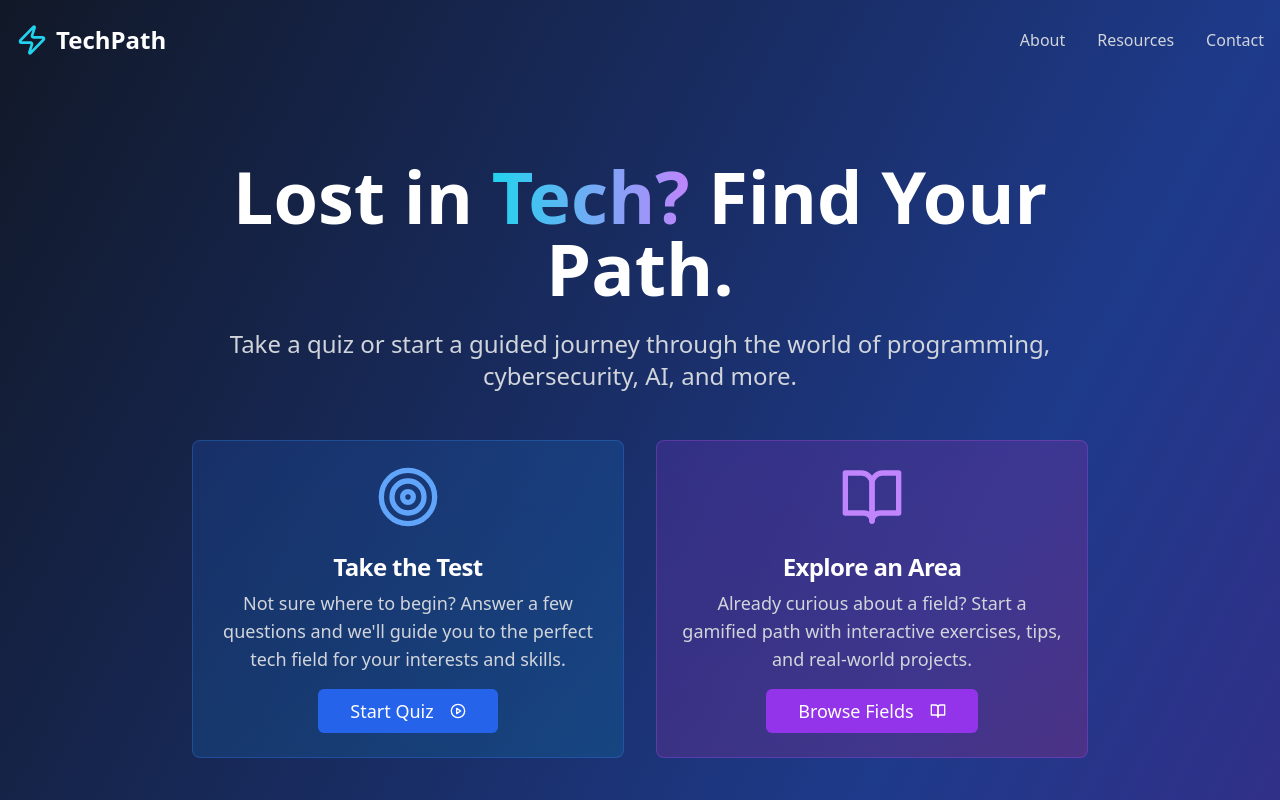
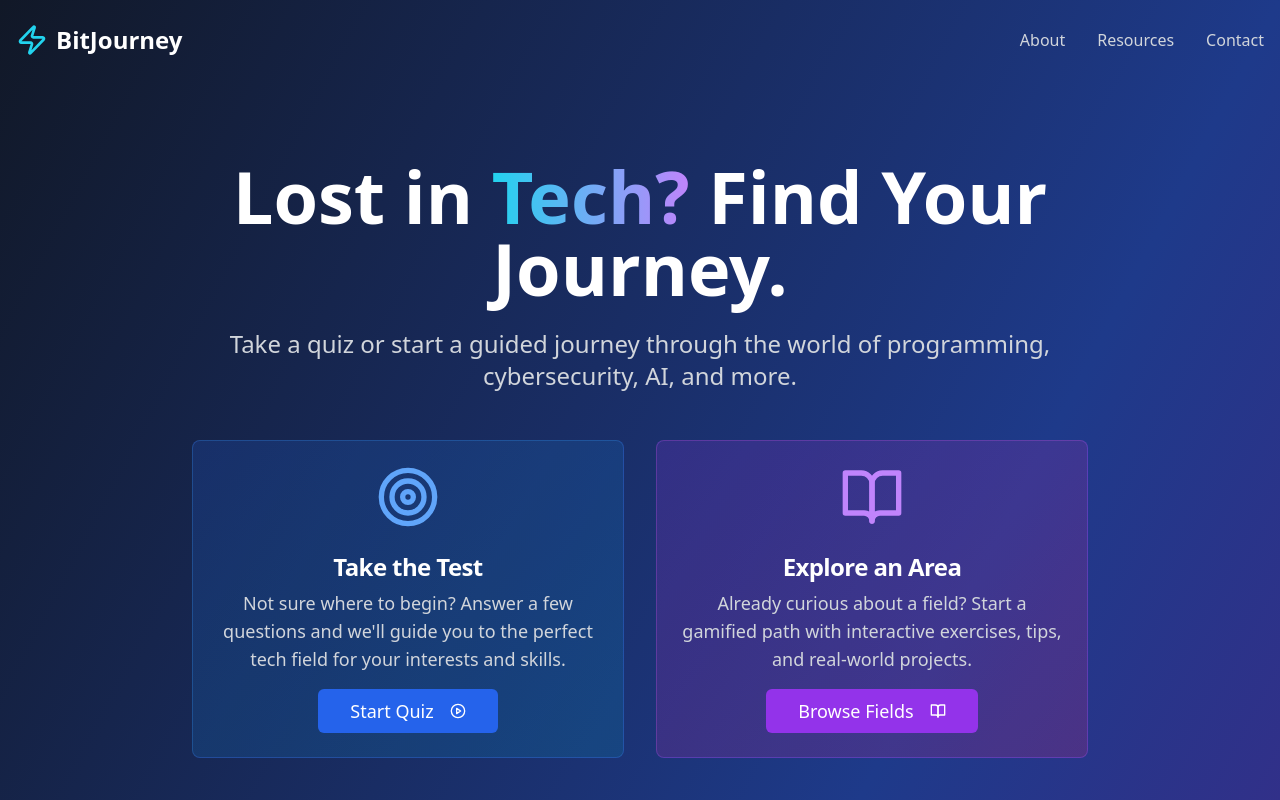
Before and after one commit to Gri456/Mysite-Project, a plain HTML site: page index.html in a window 1280 px wide. Shown: the top 800 px of the page. Drawn offline with nearby package versions, Linux system fonts and the light colour scheme.

Commit message:
Update index.html

```diff
--- a/index.html
+++ b/index.html
@@ -1,11 +1,13 @@
+<!DOCTYPE html>
+<html>
   <head>
     <meta charset="UTF-8" />
     <meta name="viewport" content="width=device-width, initial-scale=1.0" />
-  <title>TechPath</title>
+    <title>BitJourney</title>
     <script src="https://cdn.tailwindcss.com"></script>
   </head>
 
-
+  <body>
   <div class="min-h-screen bg-gradient-to-br from-gray-900 via-blue-900 to-purple-900">
     <nav class="container mx-auto px-4 py-6">
       <div class="flex items-center justify-between">
@@ -13,7 +15,7 @@
           <svg xmlns="http://www.w3.org/2000/svg" width="24" height="24" viewBox="0 0 24 24" fill="none" stroke="currentColor" stroke-width="2" stroke-linecap="round" stroke-linejoin="round" class="lucide lucide-zap h-8 w-8 text-cyan-400">
             <path d="M4 14a1 1 0 0 1-.78-1.63l9.9-10.2a.5.5 0 0 1 .86.46l-1.92 6.02A1 1 0 0 0 13 10h7a1 1 0 0 1 .78 1.63l-9.9 10.2a.5.5 0 0 1-.86-.46l1.92-6.02A1 1 0 0 0 11 14z"></path>
           </svg>
-        <span class="text-2xl font-bold text-white">TechPath</span>
+          <span class="text-2xl font-bold text-white">BitJourney</span>
         </div>
         <div class="hidden md:flex space-x-8">
           <a href="#" class="text-gray-300 hover:text-white transition-colors">About</a>
@@ -25,7 +27,7 @@
 
     <section class="container mx-auto px-4 py-20 text-center">
       <div class="max-w-4xl mx-auto">
-      <h1 class="text-5xl md:text-7xl font-bold text-white mb-6 leading-tight">Lost in <span class="bg-gradient-to-r from-cyan-400 to-purple-400 bg-clip-text text-transparent">Tech?</span> Find Your Path.</h1>
+        <h1 class="text-5xl md:text-7xl font-bold text-white mb-6 leading-tight">Lost in <span class="bg-gradient-to-r from-cyan-400 to-purple-400 bg-clip-text text-transparent">Tech?</span> Find Your Journey.</h1>
         <p class="text-xl md:text-2xl text-gray-300 mb-12 leading-relaxed">Take a quiz or start a guided journey through the world of programming, cybersecurity, AI, and more.</p>
 
   <div class="grid md:grid-cols-2 gap-8 mb-20">
@@ -208,6 +210,7 @@
         </div>
       </div>
     </section>
+    </body>
 
     <footer class="border-t border-gray-800 bg-gray-900/50">
       <div class="container mx-auto px-4 py-12">
@@ -259,3 +262,4 @@
       </div>
     </footer>
   </div>
+</html>
```
Lines whose indentation alone changed are shown as unchanged.
